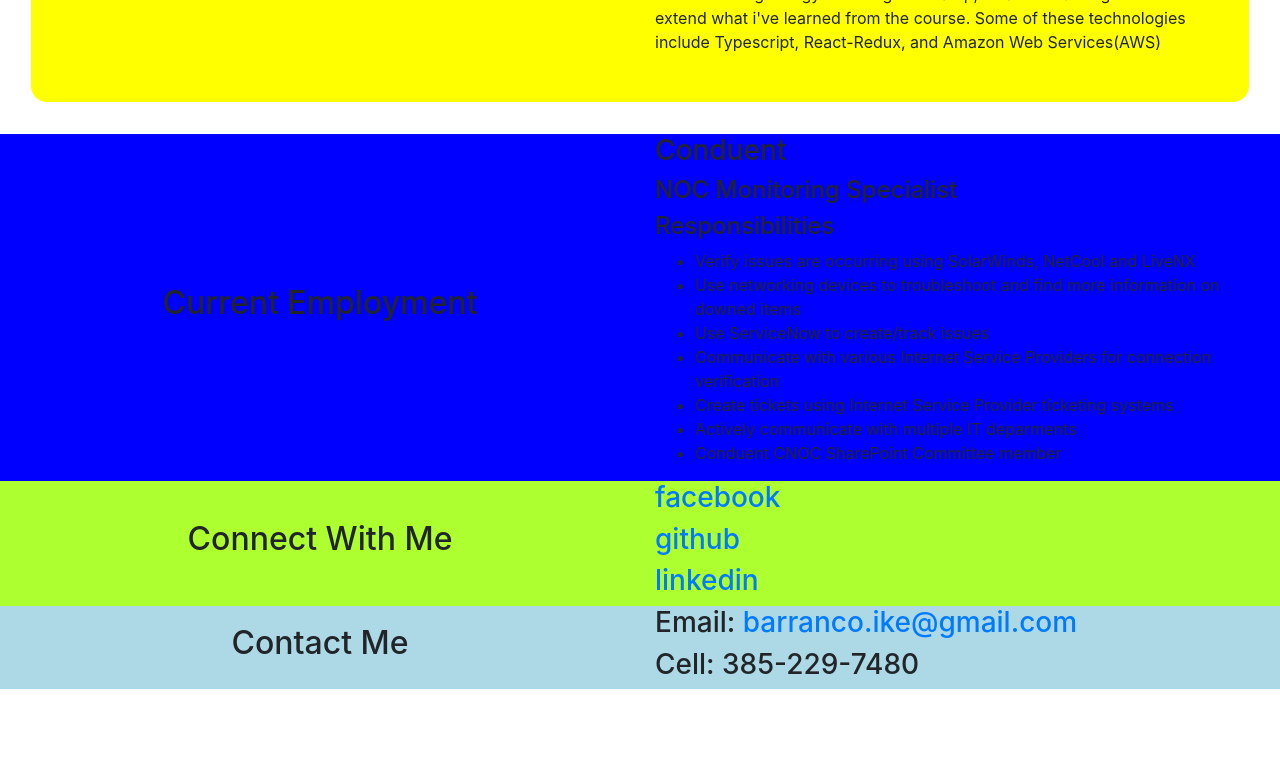
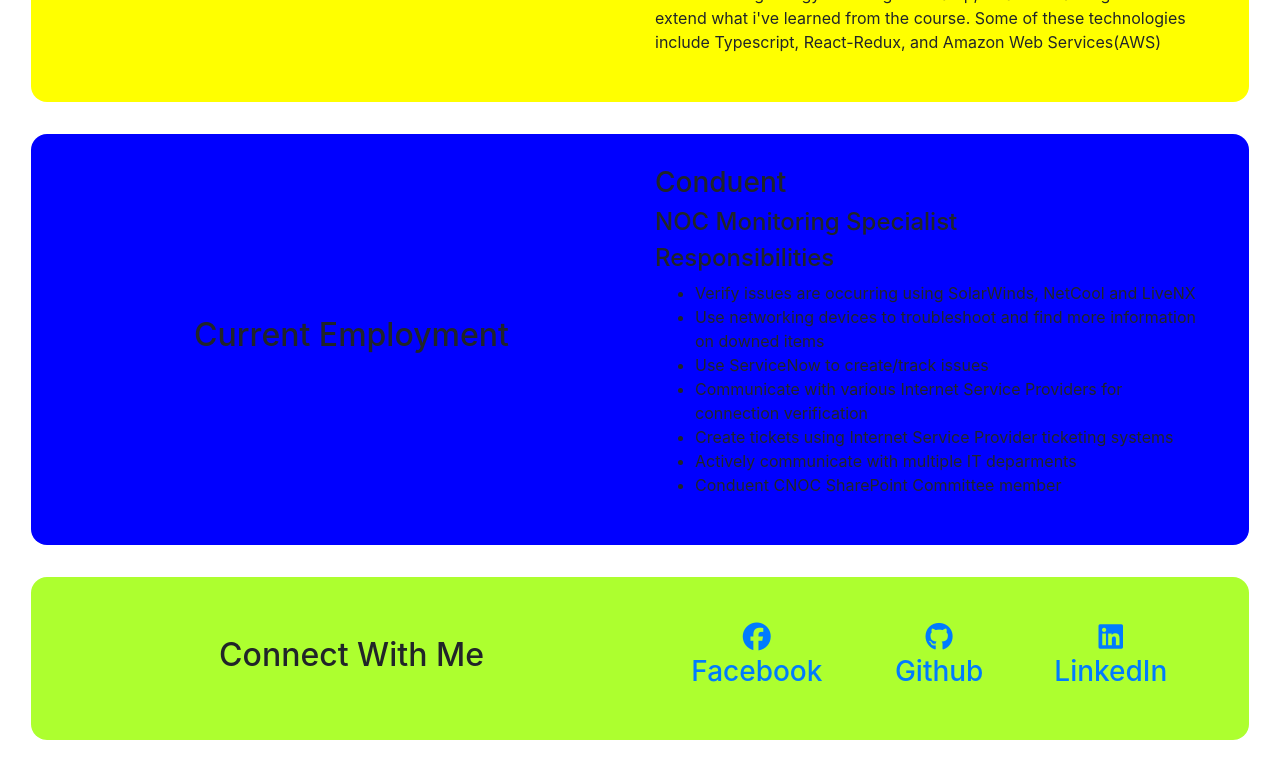
Before and after one commit to ikemous/portfolio, a React (Create React App) app in the folder client/: page / in a window 1280 px wide. Shown: the part 1040-1810 px from the top of the page. Before the commit the page ends 1729 px from the top, so only its background shows below. Built offline with nearby package versions, Linux system fonts and the light colour scheme.

Commit message:
added more content for the home page along with styles

```diff
--- a/client/src/pages/HomePage.tsx
+++ b/client/src/pages/HomePage.tsx
@@ -1,5 +1,5 @@
 import React from "react";
-import { Col, Container, Image, Row } from "react-bootstrap";
+import { Col, Container, Image, ListGroup, Row } from "react-bootstrap";
 import "./homPage.css";
 
 function HomePage() {
@@ -71,7 +71,11 @@
                     </p>
                 </Col>
             </Row>
-            <Row style={{background: "blue"}} id="current-employment">
+            <Row
+                className="section"
+                style={{background: "blue"}}
+                id="current-employment"
+            >
                 <Col xs={12} md={6} className="d-flex justify-content-center align-items-center text-center">
                     <h2>Current Employment</h2>
                 </Col>
@@ -96,23 +100,39 @@
                     </ul>
                 </Col>
             </Row>
-            <Row style={{background: "greenyellow"}} id="connect-with-me">
+            <Row
+                className="section"
+                style={{background: "greenyellow"}}
+                id="connect-with-me"
+            >
                 <Col xs={12} md={6} className="d-flex justify-content-center align-items-center text-center">
                     <h2>Connect With Me</h2>
                 </Col>
-                <Col xs={12} md={6} className="text-left">
+                <Col xs={12} md={6} className="text-center">
+                    <ListGroup horizontal="lg">
+                        <ListGroup.Item className="socialItem">
                             <a href="https://www.fb.gg/ikemous" rel="noopener noreferrer" target="_blank">
-                        <h3>facebook</h3>
+                                <h3> <i className="fab fa-facebook" /> Facebook</h3>
                             </a>
+                        </ListGroup.Item>
+                        <ListGroup.Item className="socialItem">
                             <a href="https://github.com/ikemous" rel="noopener noreferrer" target="_blank">
-                        <h3>github</h3>
+                                <h3><i className="fab fa-github" /> Github</h3>
                             </a>
+                        </ListGroup.Item>
+                        <ListGroup.Item className="socialItem">
                             <a href="https://www.linkedin.com/in/ike-barranco/" rel="noopener noreferrer" target="_blank">
-                        <h3>linkedin</h3>
+                                <h3><i className="fab fa-linkedin" /> LinkedIn</h3>
                             </a>
+                        </ListGroup.Item>
+                    </ListGroup>
                 </Col>
             </Row>
-            <Row style={{background: "lightblue"}} id="contact-me">
+            <Row
+                className="section"
+                style={{background: "lightblue"}}
+                id="contact-me"
+            >
                 <Col xs={12} md={6} className="d-flex justify-content-center align-items-center text-center">
                     <h2>Contact Me</h2>
                 </Col>
--- a/client/src/pages/homPage.css
+++ b/client/src/pages/homPage.css
@@ -5,3 +5,8 @@
     margin-left: 1rem!important;
     margin-right: 1rem!important;
 }
+
+.socialItem {
+    background: none!important;
+    border: none!important;
+}
```
Lines whose indentation alone changed are shown as unchanged.
